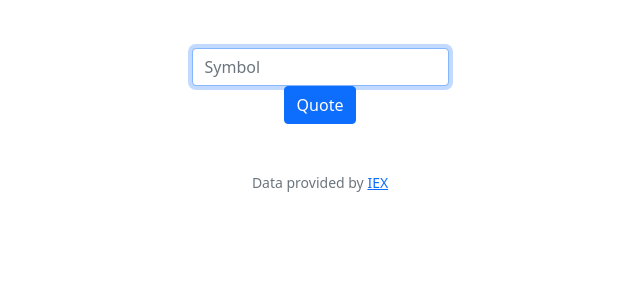
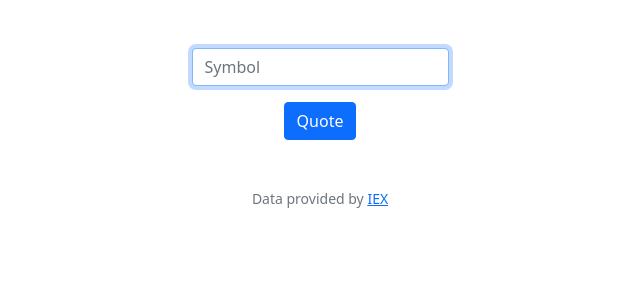
Before and after one commit to uwantwater/cs50-submissions, a Flask app: page /quote in a window 1280 px wide. Shown: the part 76-376 px from the top of the page, without its empty margins (320-960 px from the left). Run offline with Flask 2, Linux system fonts and the light colour scheme; a user stored in the database is signed in; some libraries are stand-ins or nearby versions.

Commit message:
Wed, Jul 13, 2022, 7:21 AM +00:00

```diff
--- a/finance/templates/quote.html
+++ b/finance/templates/quote.html
@@ -6,7 +6,7 @@
 
 {% block main %}
     <form action="/quote" method="POST">
-        <div>
+        <div class="mb-3">
             <input autocomplete="off" autofocus class="form-control mx-auto w-auto" name="symbol" placeholder="Symbol" type="text">
         </div>
         <div>
```
